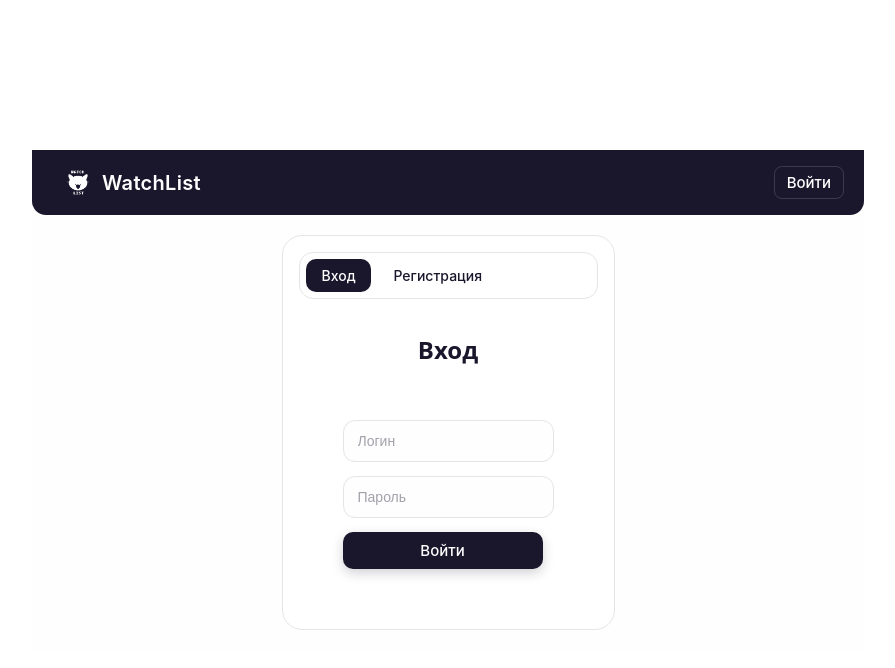
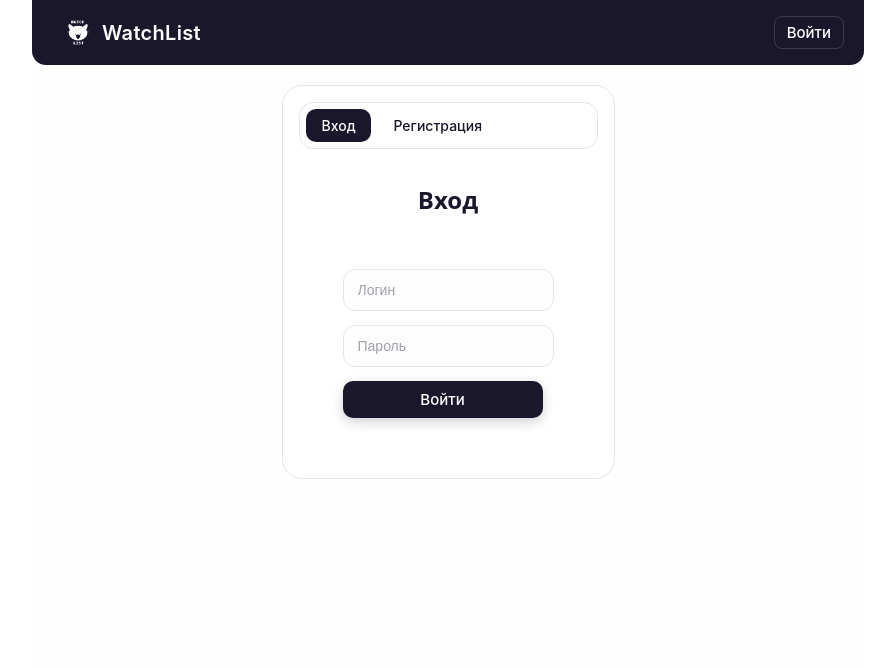
Before and after one commit to katapon-0/educational, a Vue app: page /login in a window 1280 px wide. Shown: the top 668 px of the page, without its empty margins (192-1087 px from the left). Built offline with nearby package versions, Linux system fonts and the light colour scheme.

Commit message:
поправила шапку на странице авторизации

```diff
--- a/src/components/auth/LoginPage.vue
+++ b/src/components/auth/LoginPage.vue
@@ -28,11 +28,10 @@ const mode = ref("login")
 
 <style scoped>
 .auth-page {
-  min-height: 100%;
+  min-height: 100vh;
   background: #fefefe;
-
   display: flex;
-  justify-content: center;
+  flex-direction: column;
   align-items: center;
 
   padding: 20px;
```
